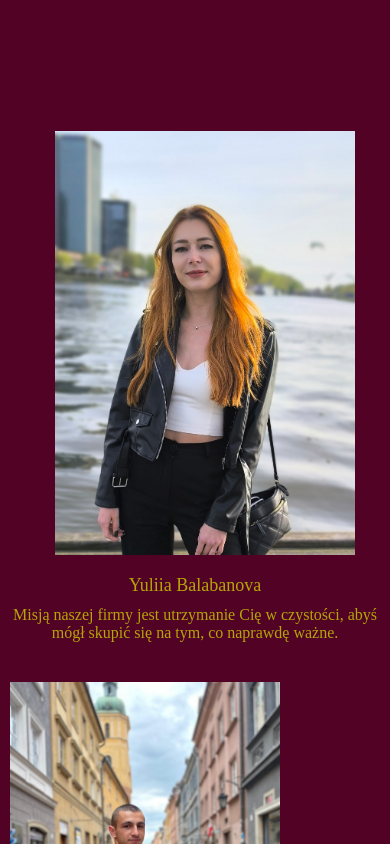
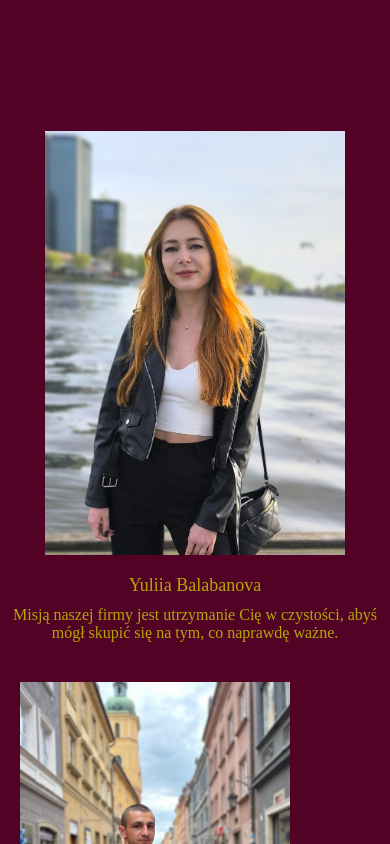
Before and after one commit to Qu4ckyy/KingsOfCleaning, a React (Create React App) app in the folder kingsofcleaning/: page / in a window 390 px wide. Shown: the part 2440-3284 px from the top of the page. Built offline with nearby package versions, Linux system fonts and the light colour scheme.

Commit message:
poprawki9

```diff
--- a/kingsofcleaning/src/MainPage/MainPage.scss
+++ b/kingsofcleaning/src/MainPage/MainPage.scss
@@ -247,7 +247,6 @@
         margin-bottom: 20px;
       }
 
-      .Yuliia,
       .Vasiliy {
         flex-direction: column;
         img {
@@ -256,7 +255,27 @@
           height: auto;
           margin-right: 0;
           margin-bottom: 20px;
-          margin-left: 20px;
+          margin-left: 40px;
+        }
+        .text-container {
+          text-align: center;
+          h2 {
+            font-size: 18px;
+          }
+          h3 {
+            font-size: 16px;
+          }
+        }
+      }
+
+      .Yuliia {
+        flex-direction: column;
+        img {
+          width: 100%;
+          max-width: 300px;
+          height: auto;
+          margin-right: 0;
+          margin-bottom: 20px;
         }
         .text-container {
           text-align: center;
```
